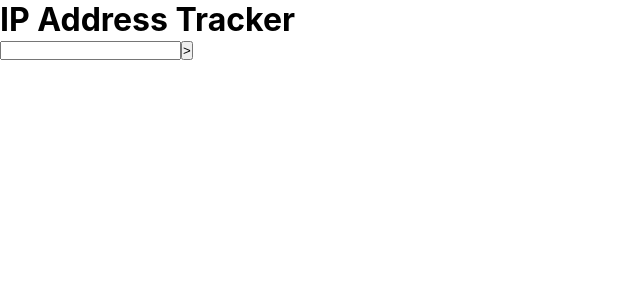
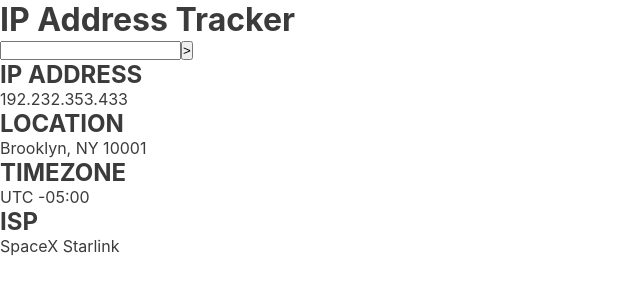
Before and after one commit to silanka007/ip-tracker, a React (Create React App) app: page / in a window 1280 px wide. Shown: the top 300 px of the page, without its empty margins (0-640 px from the left). Built offline with nearby package versions, Linux system fonts and the light colour scheme.

Commit message:
implementation of addressinfo component

```diff
--- a/src/App.js
+++ b/src/App.js
@@ -1,10 +1,12 @@
 import React from 'react';
-import Header from './components/header';
+import AddressInfo from './components/AddressInfo';
+import Header from './components/Header';
 
 function App() {
   return (
     <div className="App">
       <Header />
+      <AddressInfo />
     </div>
   );
 }
--- /dev/null
+++ b/src/components/AddressInfo.js
@@ -0,0 +1,25 @@
+import React from 'react';
+
+const AddressInfo = () => {
+    return (
+        <section className="address-info">
+            <div className='info-data'>
+                <h2 className="info-name">IP ADDRESS</h2>
+                <p className="info-value">192.232.353.433</p>
+            </div>
+            <div className='info-data'>
+                <h2 className="info-name">LOCATION</h2>
+                <p className="info-value">Brooklyn, NY 10001</p>
+            </div>
+            <div className='info-data'>
+                <h2 className="info-name">TIMEZONE</h2>
+                <p className="info-value">UTC  -05:00</p>
+            </div>
+            <div className='info-data'>
+                <h2 className="info-name">ISP</h2>
+                <p className="info-value">SpaceX Starlink</p>
+            </div>
+        </section>
+    )
+}
+export default AddressInfo;
--- a/src/index.css
+++ b/src/index.css
@@ -13,8 +13,10 @@ body {
     sans-serif;
   -webkit-font-smoothing: antialiased;
   -moz-osx-font-smoothing: grayscale;
-  font-size: var(--font-size)
+  font-size: var(--font-size);
+  color: var(--font-color);
 }
 
 
 @import './styles/header.css';
+@import './styles/addressInfo.css';
--- a/src/styles/_variables.css
+++ b/src/styles/_variables.css
@@ -1,5 +1,6 @@
 :root{
-    --font-color: rgb(20, 20, 20);
+    --font-color: rgb(59, 59, 59);
     --font-size: 1rem;
-    --mobile-padding: 1.5rem;
+    --mobile-padding: 1.6rem;
+    --mobile-margin: 1.6rem;
 }
--- /dev/null
+++ b/src/styles/addressInfo.css
@@ -0,0 +1,33 @@
+.address-info{
+    margin: var(--mobile-margin);
+    text-align: center;
+    box-shadow: 0 0 1px 0.1px black;
+    padding: var(--mobile-padding);
+    border-radius: 1rem;
+    position: relative;
+    top: -10rem;
+    background: white;
+}
+
+.info-data{
+    margin: var(--mobile-margin) 0;
+}
+
+.info-data:first-child{
+    margin-top: 0;
+}
+
+.info-data:last-child{
+    margin-bottom: 0;
+}
+
+.info-name{
+    font-size: .8rem;
+    color: rgb(121, 121, 121);
+}
+
+.info-value{
+    font-size: 1.2rem;
+    font-weight: bold;
+    color: black;
+}
```
